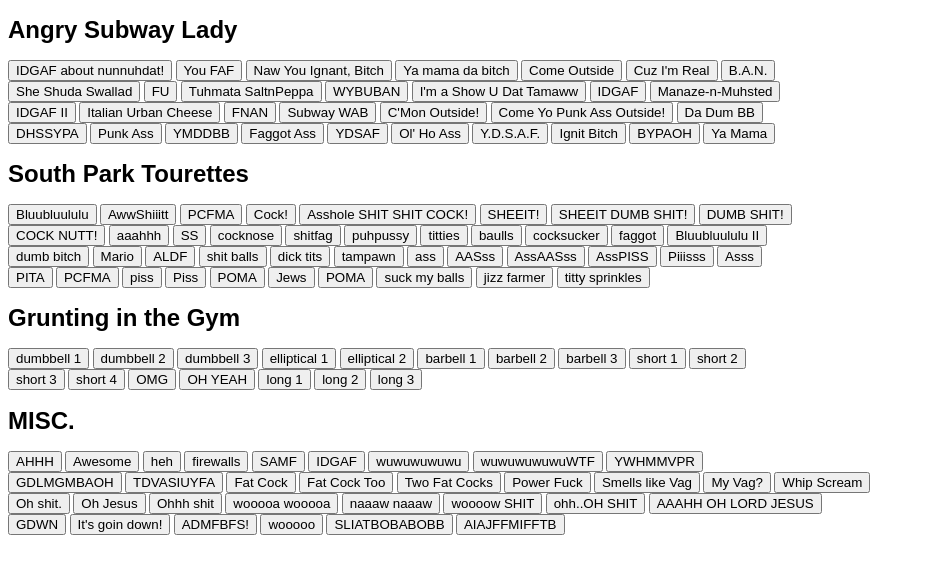
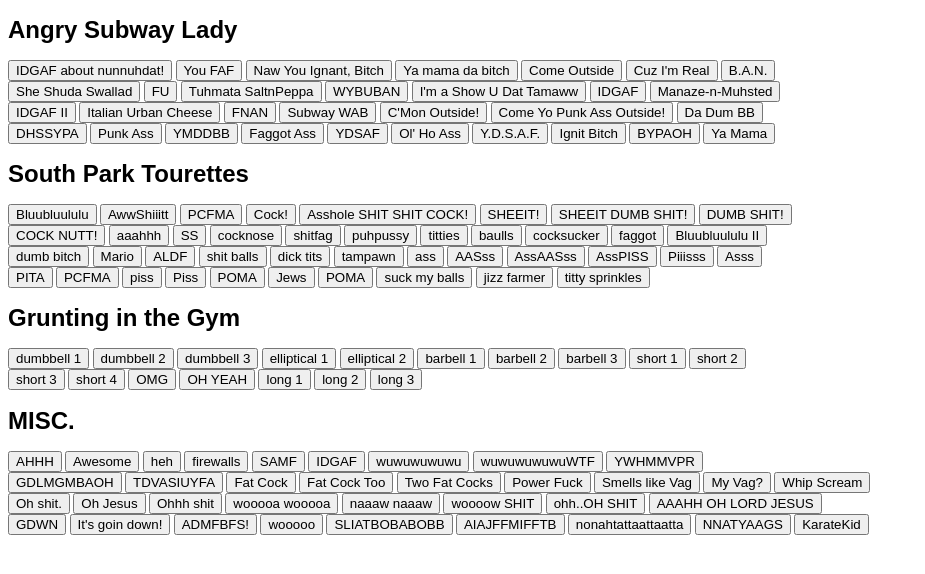
Before and after one commit to shaji618/coffey_soundboard, a plain HTML site: page index.html in a window 1280 px wide. Shown: the whole page, without its empty margins (0-925 px from the left). Drawn offline with Linux system fonts and the light colour scheme.

Commit message:
added kk

```diff
--- a/index.html
+++ b/index.html
@@ -360,6 +360,9 @@
    	<button onclick="document.getElementById('sound119').play()">wooooo </button>
    	<button onclick="document.getElementById('sound120').play()">SLIATBOBABOBB </button>
    	<button onclick="document.getElementById('sound121').play()">AIAJFFMIFFTB </button>
+   	<button onclick="document.getElementById('sound122').play()">nonahtattaattaatta </button>
+   	<button onclick="document.getElementById('sound123').play()">NNATYAAGS </button>
+   	<button onclick="document.getElementById('sound124').play()">KarateKid </button>
 
 
 
```
Also changed, not shown: 3 other files.
